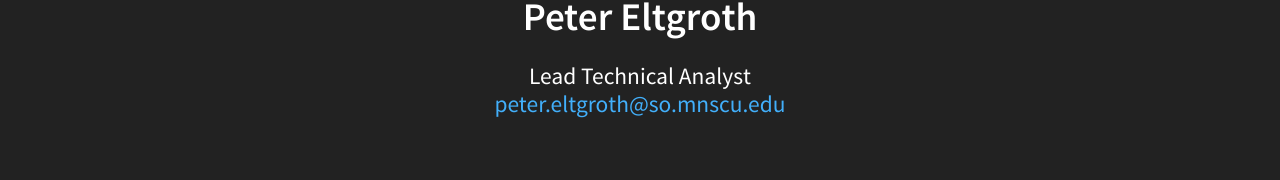
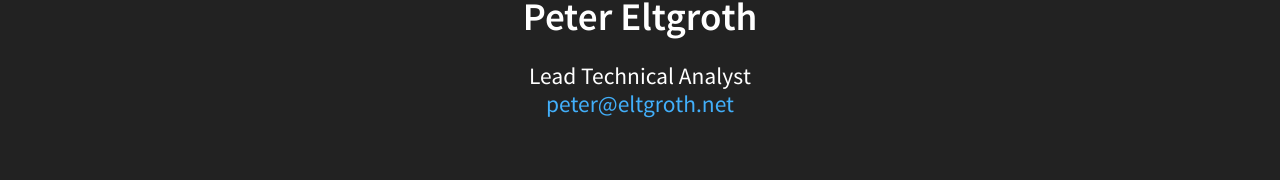
Before and after one commit to PeterEltgroth/GITitTogether, a website: page index.html in a window 1280 px wide. Both pictures are taken after a click on the button 1177 px from the left and 734 px from the top of the page. Shown: the part 283-463 px from the top of the page. Drawn offline with Linux system fonts and the light colour scheme.

Commit message:
Update my email

```diff
--- a/index.html
+++ b/index.html
@@ -28,7 +28,7 @@
 						<h1>Git it Together</h1>
 						<h4>Peter Eltgroth</h4>
 						<p><small>Lead Technical Analyst<br />
-						<a href="mailto:peter.eltgroth@so.msncu.edu">peter.eltgroth@so.mnscu.edu</a>
+						<a href="mailto:peter@eltgroth.net">peter@eltgroth.net</a>
 						</small></p>
 						<br />
 						<h4>Jeremy Heydman</h4>
```
